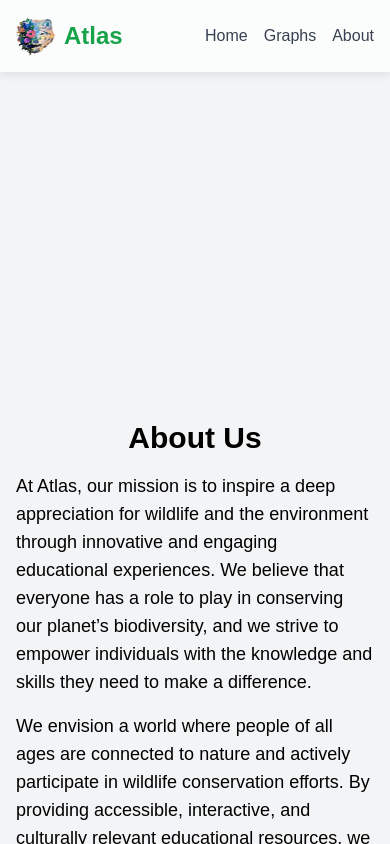
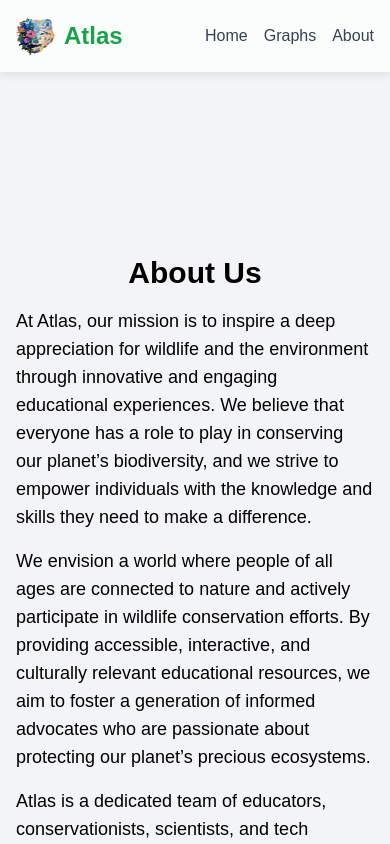
Before and after one commit to shinydidde/wildlife, a Next.js app: page /about in a window 390 px wide. Shown: the top 844 px of the page. Built offline with nearby package versions, Linux system fonts and the light colour scheme.

Commit message:
min height issue in mobiles handled

```diff
--- a/pages/about.tsx
+++ b/pages/about.tsx
@@ -47,7 +47,7 @@ const images = [
 
 const About: React.FC = () => {
     return (
-        <div className="bg-gray-100 min-h-screen flex flex-col">
+        <div className="bg-gray-100 lg:min-h-screen flex flex-col">
             <Head>
                 <title>About Us</title>
                 <meta name="description" content="Learn more about our wildlife education platform." />
--- a/pages/index.tsx
+++ b/pages/index.tsx
@@ -126,7 +126,7 @@ const Home = () => {
     });
 
     return (
-        <div className="bg-white min-h-screen flex flex-col">
+        <div className="bg-white lg:min-h-screen flex flex-col">
             <Header />
             <Banner />
             <div className="container mx-auto mt-8">
--- a/styles/globals.css
+++ b/styles/globals.css
@@ -44,3 +44,8 @@ body {
     transform: translateY(100vh); /* Move to the bottom of the viewport */
   }
 }
+
+
+.slick-slide img {
+  height: 128px;
+}
```
